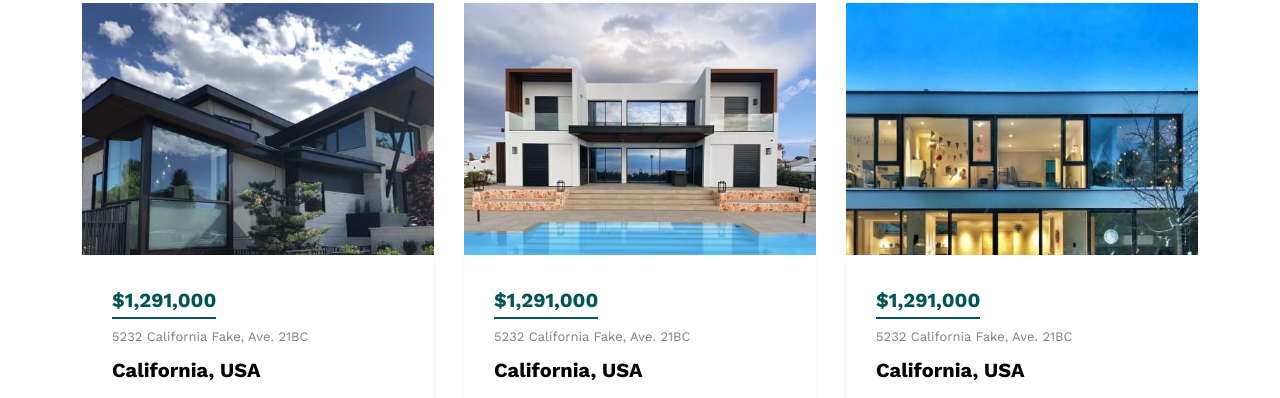
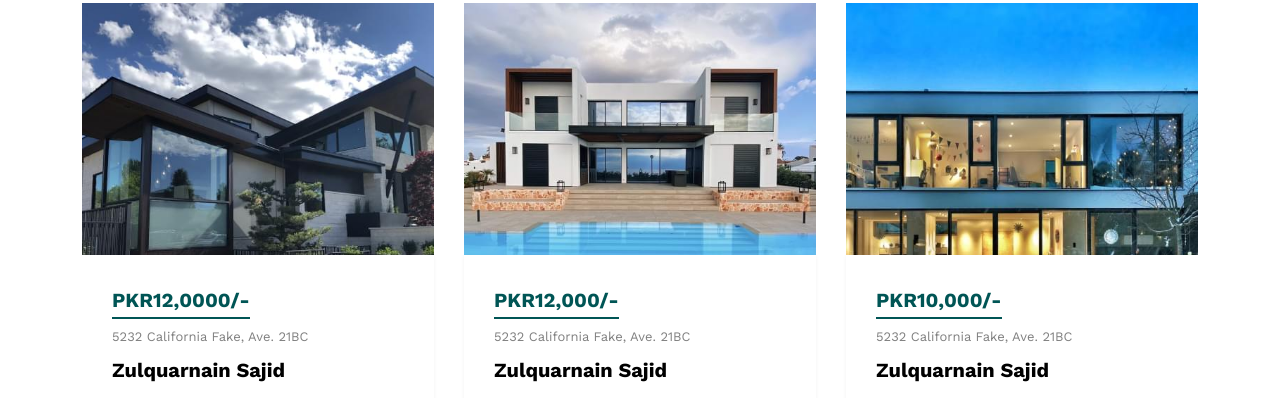
Before and after one commit to zuni1310/rental, a plain HTML site: page index.html in a window 1280 px wide. Shown: the part 981-1379 px from the top of the page. Drawn offline with nearby package versions, Linux system fonts and the light colour scheme; files that its build step writes are made by us from their sources; files whose address does not match are found by name; a web font is replaced by a local one.

Commit message:
Update index.html

```diff
--- a/index.html
+++ b/index.html
@@ -155,7 +155,7 @@
                   </a>
 
                   <div class="property-content">
-                    <div class="price mb-2"><span>$1,291,000</span></div>
+                    <div class="price mb-2"><span>PKR12,0000/-</span></div>
                     <div>
                       <span class="d-block mb-2 text-black-50"
                         >5232 California Fake, Ave. 21BC</span
@@ -189,12 +189,12 @@
                   </a>
 
                   <div class="property-content">
-                    <div class="price mb-2"><span>$1,291,000</span></div>
+                    <div class="price mb-2"><span>PKR12,0000/-</span></div>
                     <div>
                       <span class="d-block mb-2 text-black-50"
                         >5232 California Fake, Ave. 21BC</span
                       >
-                      <span class="city d-block mb-3">California, USA</span>
+                      <span class="city d-block mb-3">Zulquarnain Sajid</span>
 
                       <div class="specs d-flex mb-4">
                         <span class="d-block d-flex align-items-center me-3">
@@ -223,12 +223,12 @@
                   </a>
 
                   <div class="property-content">
-                    <div class="price mb-2"><span>$1,291,000</span></div>
+                    <div class="price mb-2"><span>PKR12,000/-</span></div>
                     <div>
                       <span class="d-block mb-2 text-black-50"
                         >5232 California Fake, Ave. 21BC</span
                       >
-                      <span class="city d-block mb-3">California, USA</span>
+                      <span class="city d-block mb-3">Zulquarnain Sajid</span>
 
                       <div class="specs d-flex mb-4">
                         <span class="d-block d-flex align-items-center me-3">
@@ -257,12 +257,12 @@
                   </a>
 
                   <div class="property-content">
-                    <div class="price mb-2"><span>$1,291,000</span></div>
+                    <div class="price mb-2"><span>PKR10,000/-</span></div>
                     <div>
                       <span class="d-block mb-2 text-black-50"
                         >5232 California Fake, Ave. 21BC</span
                       >
-                      <span class="city d-block mb-3">California, USA</span>
+                      <span class="city d-block mb-3">Zulquarnain Sajid</span>
 
                       <div class="specs d-flex mb-4">
                         <span class="d-block d-flex align-items-center me-3">
```
